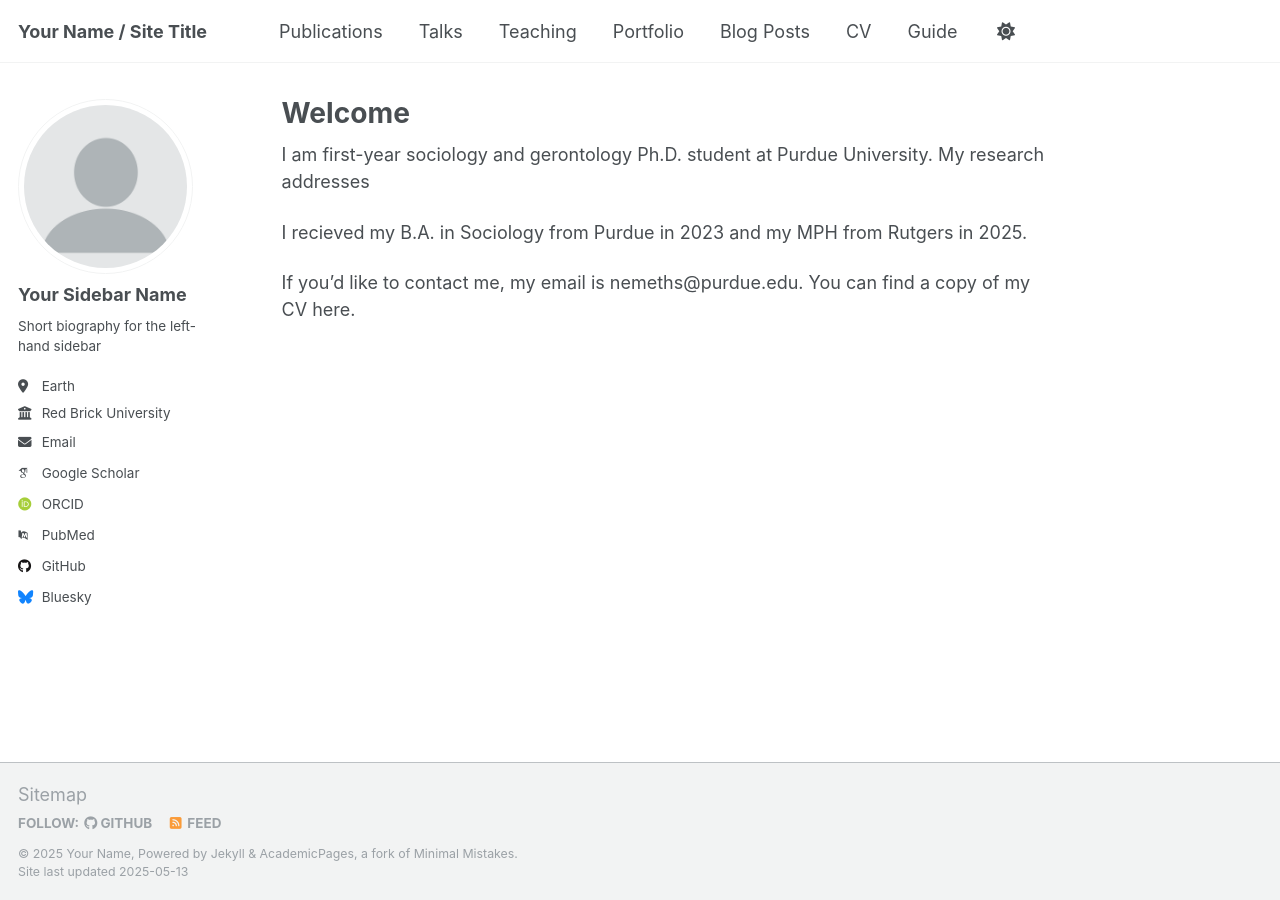
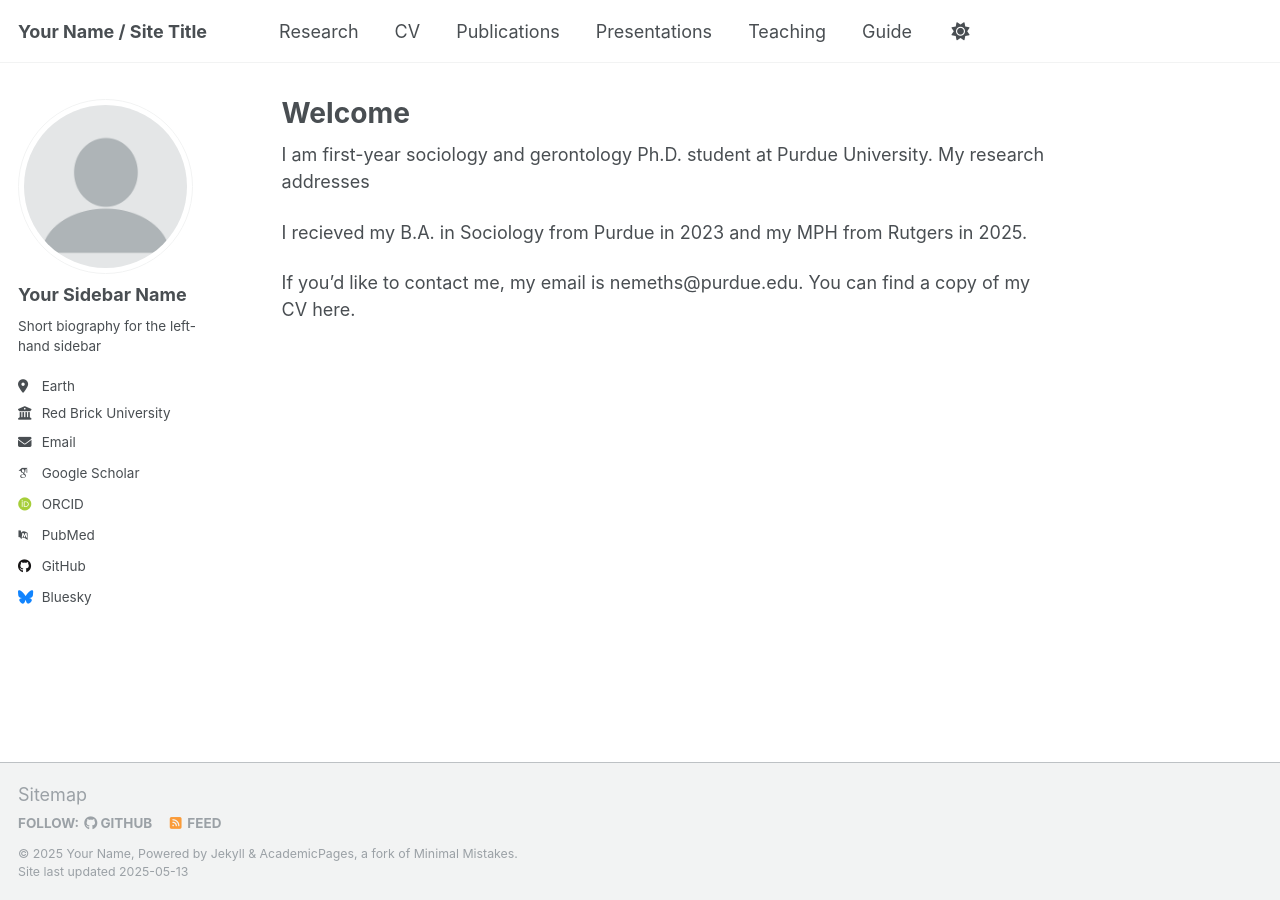
Before and after one commit to samuel-nemeth/samuel-nemeth.github.io, a Jekyll site: the page built from _pages/about.md, in a window 1280 px wide. Built offline with Jekyll 4.4.1, drawn with Linux system fonts in a browser that asks for light colours; some web fonts are replaced.

Commit message:
Update navigation.yml

```diff
--- a/_data/navigation.yml
+++ b/_data/navigation.yml
@@ -8,26 +8,22 @@
 #      Markdown formatted page while the second is generated using JSON.
 
 main:
-  - title: "Publications"
-    url: /publications/
-
-  - title: "Talks"
-    url: /talks/
-
-  - title: "Teaching"
-    url: /teaching/
-
-  - title: "Portfolio"
-    url: /portfolio/
-
-  - title: "Blog Posts"
-    url: /year-archive/
-
+  - title: "Research"
+    url: /research/
   - title: "CV"
     url: /cv/
 
   # - title: "CV"
   #   url: /cv-json/
 
+  - title: "Publications"
+    url: /publications/
+
+  - title: "Presentations"
+    url: /presentations/
+
+  - title: "Teaching"
+    url: /teaching/
+
   - title: "Guide"
     url: /markdown/
```
